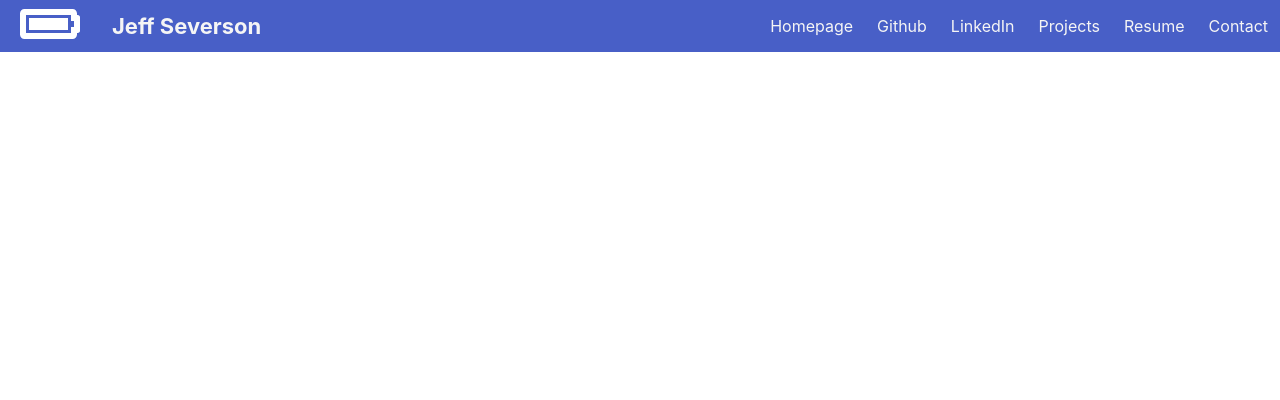
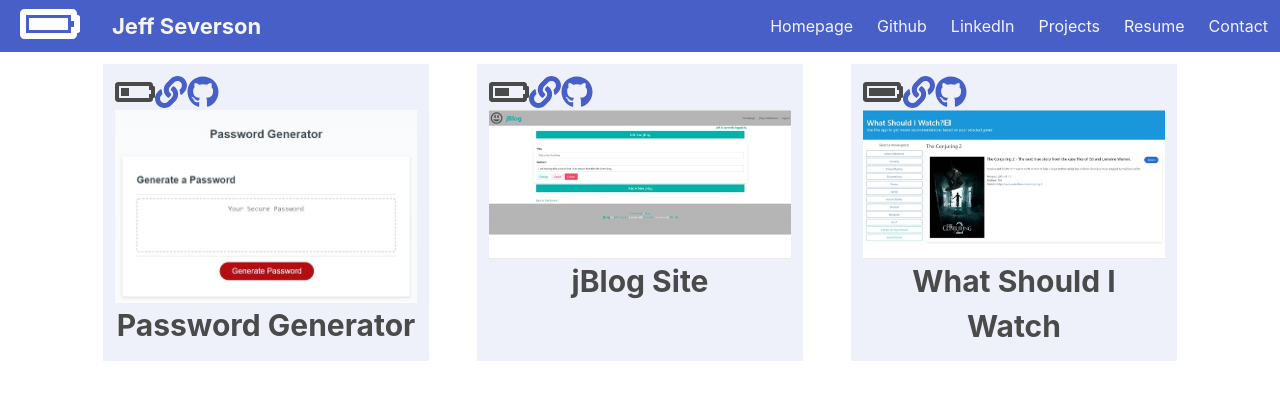
Before and after one commit to jeffseverson2001/React-Portfolio, a React (Create React App) app: page / in a window 1280 px wide. Shown: the top 400 px of the page. Built offline with nearby package versions, Linux system fonts and the light colour scheme.

Commit message:
Rendered Projects Page

```diff
--- a/package.json
+++ b/package.json
@@ -4,6 +4,7 @@
   "private": true,
   "dependencies": {
     "@fortawesome/fontawesome-svg-core": "^1.2.36",
+    "@fortawesome/free-brands-svg-icons": "^5.15.4",
     "@fortawesome/free-solid-svg-icons": "^5.15.4",
     "@fortawesome/react-fontawesome": "^0.1.15",
     "@testing-library/jest-dom": "^5.14.1",
--- a/public/index.html
+++ b/public/index.html
@@ -24,7 +24,7 @@
       work correctly both with client-side routing and a non-root public URL.
       Learn how to configure a non-root public URL by running `npm run build`.
     -->
-    <title>React App</title>
+    <title>Jeff Severson Profile</title>
   </head>
   <body>
     <noscript>You need to enable JavaScript to run this app.</noscript>
--- a/src/App.js
+++ b/src/App.js
@@ -1,11 +1,47 @@
-import React from "react";
-import Nav from './components/Nav.js';
+import React, { useState } from "react";
+import Nav from "./components/Nav.js";
+import Home from "./components/Home.js";
+import Profile from './components/Profile.js';
+import Resume from "./components/Resume.js";
 
 
-function App() {
+export default function App() {
+  const [currentPage, setCurrentPage] = useState("Profile");
+
+  const newPage = () => {
+    if (currentPage === "Home") {
+      return (
+        <div>
+          <Home />
+        </div>
+      );
+    }
+    if (currentPage === "Profile") {
+      return (
+        <div className="has-navbar-fixed-top">
+          <Profile />
+        </div>
+      );
+    }
+    if (currentPage === "Resume") {
+      return (
+        <div>
+          <Resume />
+        </div>
+      );
+    }
+
+  }
+
+
+  const pageChange = (page) => setCurrentPage(page);
+
   return (
-      <Nav />
+    <div>
+      <Nav currentPage={currentPage} pageChange={pageChange} />
+      {newPage()}
+
+    </div>
   );
+
 }
-
-export default App;
--- a/src/components/Nav.js
+++ b/src/components/Nav.js
@@ -1,22 +1,23 @@
 import React from 'react';
 import { FontAwesomeIcon } from '@fortawesome/react-fontawesome'
 import { faBatteryFull } from '@fortawesome/free-solid-svg-icons'
+
+document.body.classList.add("has-navbar-fixed-top");
 
 export default function Nav() {
     return (
         <nav className="navbar is-fixed-top is-link" role="navigation">
             <div className="navbar-menu is-active">
-                <div className="navbar-brand marginLeft">
+                <div className="navbar-brand margin-left">
                     <FontAwesomeIcon icon={faBatteryFull} size='3x' />
                 </div>
                 <div className="navbar-start">
-                    <div className="navbar-item navStrong marginLeft has-text-light">Jeff Severson</div>
+                    <div className="navbar-item nav-strong margin-left has-text-light">Jeff Severson</div>
                 </div>
                 <div className="navbar-end">
                     <a href="#home-page" className="navbar-item has-text-light">Homepage</a>
-                    <a href="https://github.com/jeffseverson2001" className="navbar-item has-text-light">Github</a>
-                    <a href='https://www.linkedin.com/in/jeff-severson-880a02208/'
-                        className="navbar-item has-text-light">LinkedIn</a>
+                    <a className="navbar-item has-text-light" href="https://github.com/jeffseverson2001" target="_blank" rel="noopener noreferrer">Github</a>
+                    <a className="navbar-item has-text-light" href="https://www.linkedin.com/in/jeff-severson-880a02208/" target="_blank" rel="noopener noreferrer">LinkedIn</a>
                     <a href="#project-box" className="navbar-item has-text-light">Projects</a>
                     <a href="./assets/images/Jeff_Severson_Resume.pdf" className="navbar-item has-text-light">Resume</a>
                     <a href="#contact-info" className="navbar-item has-text-light">Contact</a>
--- a/src/index.css
+++ b/src/index.css
@@ -12,12 +12,12 @@
     monospace;
 }
 
-.navStrong {
+.nav-strong {
   font-weight: bolder;
   font-size: 22px;
 }
 
-.marginLeft {
+.margin-left {
   margin-left: 20px;
 }
 
@@ -25,3 +25,14 @@
   display: block;
   height: auto;
 }
+
+.header-margin-right {
+  margin-right: 40px;
+}
+
+.center-sites {
+  text-align: center;
+  vertical-align: bottom;
+  font-weight: bolder;
+  font-size: 30px;
+}
```
Also changed, not shown: src/components/Profile.js (+6 -6 lines), src/components/Home.js (added), src/components/Resume.js (added), 1 other file (tests, documents, lock files or other folders).
